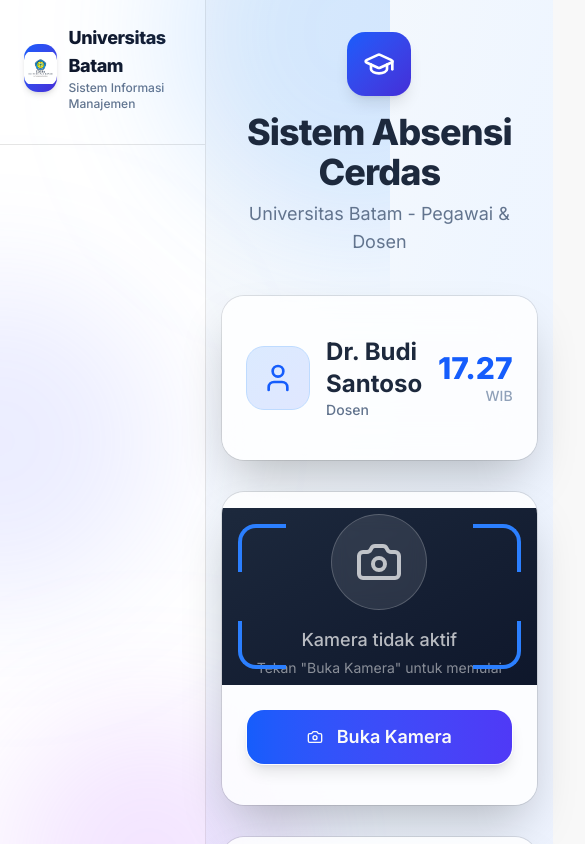
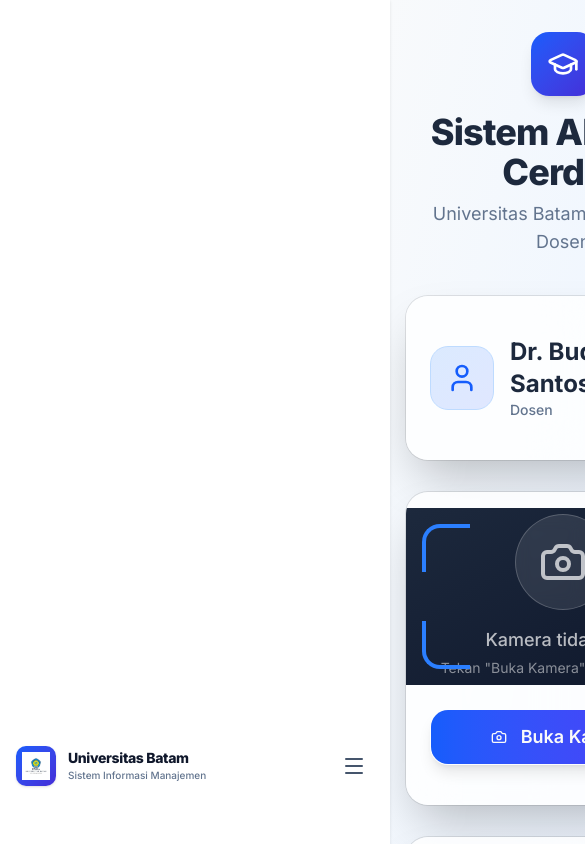
Before and after one commit to sams-town/univ-batam, a Next.js app: page /dashboard/attendance in a window 390 px wide. Shown: the top 844 px of the page, 585 px wide, since content can reach past the window. Built offline with nearby package versions, Linux system fonts and the light colour scheme; no server answers.

Commit message:
design(layout): make sidebar and employee/lecturer layouts fully responsive

```diff
--- a/app/dashboard/admin/layout.tsx
+++ b/app/dashboard/admin/layout.tsx
@@ -50,9 +50,9 @@
   }
 
   return (
-    <div className="flex">
+    <div className="flex flex-col md:flex-row min-h-screen">
       <Sidebar />
-      <main className="flex-1 bg-slate-50 min-h-screen">
+      <main className="flex-1 bg-slate-50 min-h-screen w-full">
         {children}
       </main>
     </div>
--- a/app/dashboard/employee/layout.tsx
+++ b/app/dashboard/employee/layout.tsx
@@ -51,9 +51,9 @@
   }
 
   return (
-    <div className="flex">
+    <div className="flex flex-col md:flex-row min-h-screen">
       <Sidebar />
-      <main className="flex-1 bg-slate-50 min-h-screen">
+      <main className="flex-1 bg-slate-50 min-h-screen w-full">
         {children}
       </main>
     </div>
--- a/app/dashboard/employee/page.tsx
+++ b/app/dashboard/employee/page.tsx
@@ -247,7 +247,7 @@
 
       <div className="relative z-10 max-w-5xl mx-auto px-4 py-8">
         {/* Header */}
-        <div className="flex items-center justify-between mb-8">
+        <div className="flex flex-col sm:flex-row sm:items-center justify-between gap-4 mb-8">
           <div className="flex items-center gap-4">
             <Avatar className="h-14 w-14 border-2 border-white shadow-lg">
               <AvatarImage src={profile?.avatar_url || ''} />
@@ -391,7 +391,7 @@
             {/* Attendance Buttons */}
             <div className="bg-white/80 backdrop-blur-xl rounded-3xl p-6 shadow-xl border border-white/50">
               <h2 className="text-xl font-bold text-slate-800 mb-6">Absensi Hari Ini</h2>
-              <div className="grid grid-cols-2 gap-4">
+              <div className="grid grid-cols-1 sm:grid-cols-2 gap-4">
                 <Button
                   onClick={() => handleAttendance('in')}
                   disabled={isSubmitting}
--- a/app/dashboard/lecturer/layout.tsx
+++ b/app/dashboard/lecturer/layout.tsx
@@ -51,9 +51,9 @@
   }
 
   return (
-    <div className="flex">
+    <div className="flex flex-col md:flex-row min-h-screen">
       <Sidebar />
-      <main className="flex-1 bg-slate-50 min-h-screen">
+      <main className="flex-1 bg-slate-50 min-h-screen w-full">
         {children}
       </main>
     </div>
--- a/app/dashboard/lecturer/page.tsx
+++ b/app/dashboard/lecturer/page.tsx
@@ -247,7 +247,7 @@
 
       <div className="relative z-10 max-w-5xl mx-auto px-4 py-8">
         {/* Header */}
-        <div className="flex items-center justify-between mb-8">
+        <div className="flex flex-col sm:flex-row sm:items-center justify-between gap-4 mb-8">
           <div className="flex items-center gap-4">
             <Avatar className="h-14 w-14 border-2 border-white shadow-lg">
               <AvatarImage src={profile?.avatar_url || ''} />
@@ -391,7 +391,7 @@
             {/* Attendance Buttons */}
             <div className="bg-white/80 backdrop-blur-xl rounded-3xl p-6 shadow-xl border border-white/50">
               <h2 className="text-xl font-bold text-slate-800 mb-6">Absensi Hari Ini</h2>
-              <div className="grid grid-cols-2 gap-4">
+              <div className="grid grid-cols-1 sm:grid-cols-2 gap-4">
                 <Button
                   onClick={() => handleAttendance('in')}
                   disabled={isSubmitting}
--- a/components/layout/Sidebar.tsx
+++ b/components/layout/Sidebar.tsx
@@ -28,7 +28,9 @@
   Briefcase,
   Shield,
   FolderOpen,
-  TrendingUp
+  TrendingUp,
+  Menu,
+  X
 } from 'lucide-react'
 import { useAuth } from '@/hooks/useAuth'
 import { usePermissions } from '@/hooks/usePermissions'
@@ -461,6 +463,7 @@
   const role = (typeof profile?.role === 'string' ? profile.role : profile?.role?.name) || ''
   const menuItems = getMenuItems(role)
   const [openMenus, setOpenMenus] = useState<Set<string>>(new Set())
+  const [isMobileOpen, setIsMobileOpen] = useState(false)
 
   const filteredMenuItems = menuItems.filter(item => {
     if (!item.roles.includes(role)) return false
@@ -544,6 +547,7 @@
       <Link
         key={item.id}
         href={itemHref}
+        onClick={() => setIsMobileOpen(false)} // Close drawer on menu click
         className={[
           'flex items-center gap-3 px-4 py-2.5 rounded-lg transition-all',
           linkClass
@@ -556,14 +560,79 @@
   }
 
   return (
-    <div className="flex flex-col w-72 border-r bg-white min-h-screen shadow-sm">
+    <>
+      {/* Mobile Top Header Bar */}
+      <div className="md:hidden flex items-center justify-between p-4 border-b bg-white sticky top-0 z-40 w-full shadow-sm flex-shrink-0">
+        <div className="flex items-center gap-3">
+          <div className="h-10 w-10 rounded-lg bg-gradient-to-br from-blue-600 to-indigo-700 flex items-center justify-center shadow-sm">
+            <img
+              src="/logo-unbat.png"
+              alt="Universitas Batam Logo"
+              className="h-7 w-7 object-contain"
+            />
+          </div>
+          <div>
+            <h2 className="text-sm font-extrabold text-slate-900 tracking-tight">Universitas Batam</h2>
+            <p className="text-[10px] text-slate-500 font-medium">Sistem Informasi Manajemen</p>
+          </div>
+        </div>
+        <button
+          onClick={() => setIsMobileOpen(true)}
+          className="p-2 text-slate-600 hover:text-slate-900 hover:bg-slate-50 rounded-lg"
+        >
+          <Menu className="h-6 w-6" />
+        </button>
+      </div>
+
+      {/* Mobile Sidebar Drawer Overlay */}
+      {isMobileOpen && (
+        <div className="fixed inset-0 z-50 flex md:hidden">
+          {/* Backdrop */}
+          <div
+            className="fixed inset-0 bg-slate-900/40 backdrop-blur-sm transition-opacity"
+            onClick={() => setIsMobileOpen(false)}
+          />
+
+          {/* Drawer Content */}
+          <div className="relative flex flex-col w-72 max-w-xs bg-white h-full shadow-2xl transition-transform duration-300 ease-in-out">
+            <div className="p-4 border-b bg-white flex items-center justify-between">
+              <div className="flex items-center gap-3">
+                <div className="h-10 w-10 rounded-lg bg-gradient-to-br from-blue-600 to-indigo-700 flex items-center justify-center shadow-sm">
+                  <img
+                    src="/logo-unbat.png"
+                    alt="Universitas Batam Logo"
+                    className="h-7 w-7 object-contain"
+                  />
+                </div>
+                <div>
+                  <h2 className="text-sm font-extrabold text-slate-900 tracking-tight">Universitas Batam</h2>
+                  <p className="text-[10px] text-slate-500 font-medium">Sistem Informasi Manajemen</p>
+                </div>
+              </div>
+              <button
+                onClick={() => setIsMobileOpen(false)}
+                className="p-2 text-slate-500 hover:text-slate-800 hover:bg-slate-50 rounded-lg"
+              >
+                <X className="h-5 w-5" />
+              </button>
+            </div>
+
+            <nav className="flex-1 p-4 space-y-1.5 overflow-y-auto bg-white">
+              {filteredMenuItems.map(item => renderMenuItem(item))}
+            </nav>
+          </div>
+        </div>
+      )}
+
+      {/* Desktop Sidebar (visible on md and up) */}
+      <div className="hidden md:flex flex-col w-72 border-r bg-white min-h-screen shadow-sm flex-shrink-0">
         <div className="p-6 border-b bg-white">
           <div className="flex items-center gap-3 mb-2">
             <div className="h-12 w-12 rounded-xl bg-gradient-to-br from-blue-600 to-indigo-700 flex items-center justify-center shadow-md">
               <img
                 src="/logo-unbat.png"
                 alt="Universitas Batam Logo"
-              className="h-9 w-9 object-contain rounded-lg"
+                className="h-9 w-9 object-contain"
               />
             </div>
             <div>
@@ -576,5 +645,6 @@
           {filteredMenuItems.map(item => renderMenuItem(item))}
         </nav>
       </div>
+    </>
   )
 }
```
Lines whose indentation alone changed are shown as unchanged.
